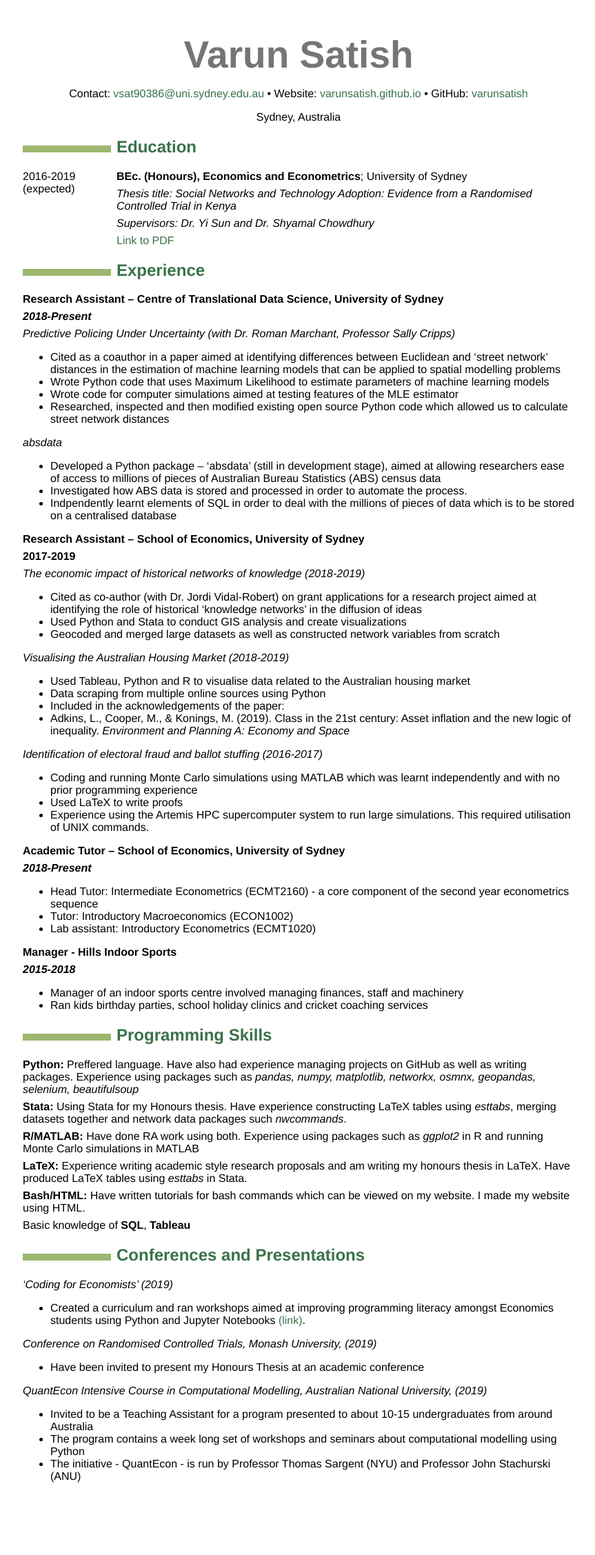
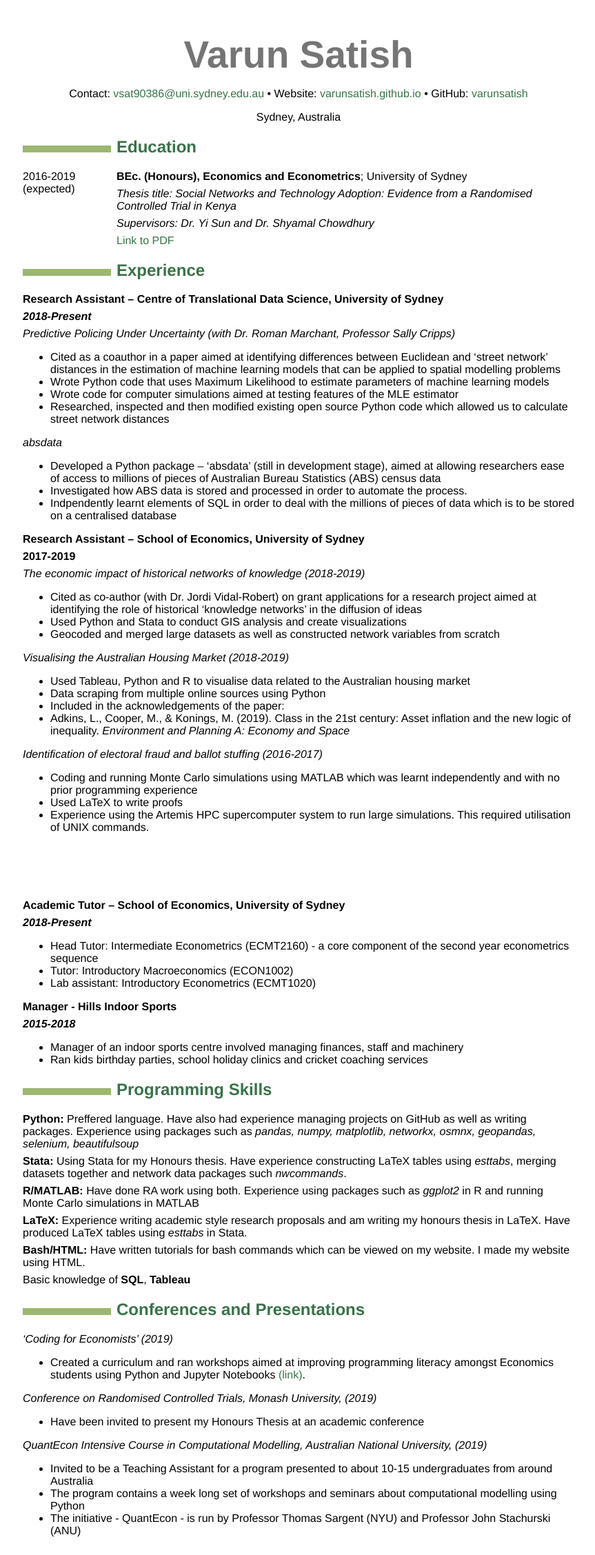
Before and after one commit to varunsatish/varunsatish.github.io, a Jekyll site: the page CV_long.html, which Jekyll copies as it is, in a window 1280 px wide. Shown: the whole page at 69% size, without its empty margins (207-1070 px from the left). Built offline with Jekyll 4.4.1, drawn with Linux system fonts in a browser that asks for light colours; before the commit the page ends 2176 px from its top, so only the background shows below that.

Commit message:
updated CV

```diff
--- a/CV_long.html
+++ b/CV_long.html
@@ -163,6 +163,7 @@
 <li>Used LaTeX to write proofs</li>
 <li>Experience using the Artemis HPC supercomputer system to run large simulations. This required utilisation of UNIX commands.</li>
 </ul>
+<p><br> <br> <br> <br></p>
 <p><strong>Academic Tutor – School of Economics, University of Sydney</strong></p>
 <p><strong><em>2018-Present</em></strong></p>
 <ul>
```
Also changed, not shown: 1 other file.
